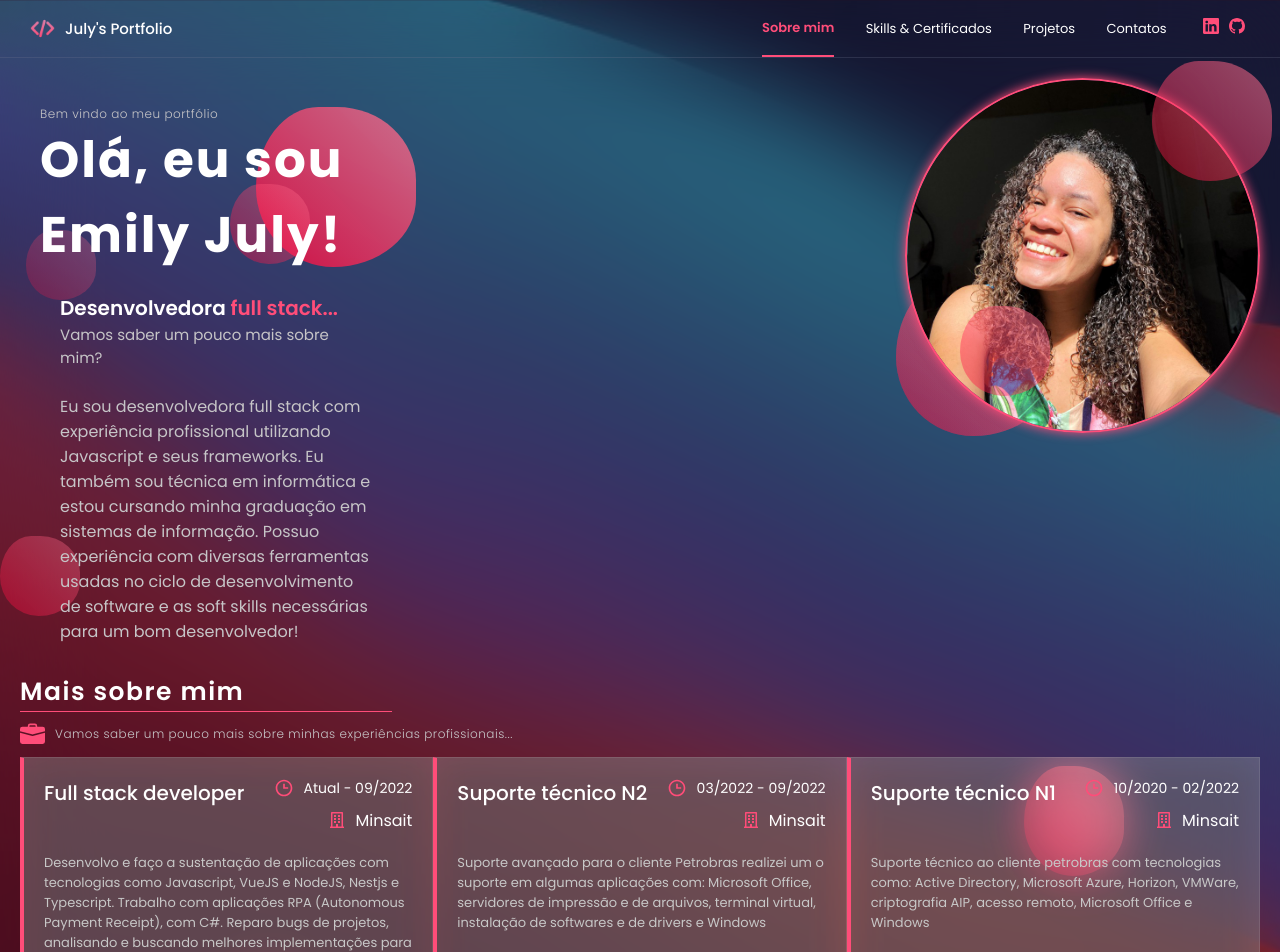
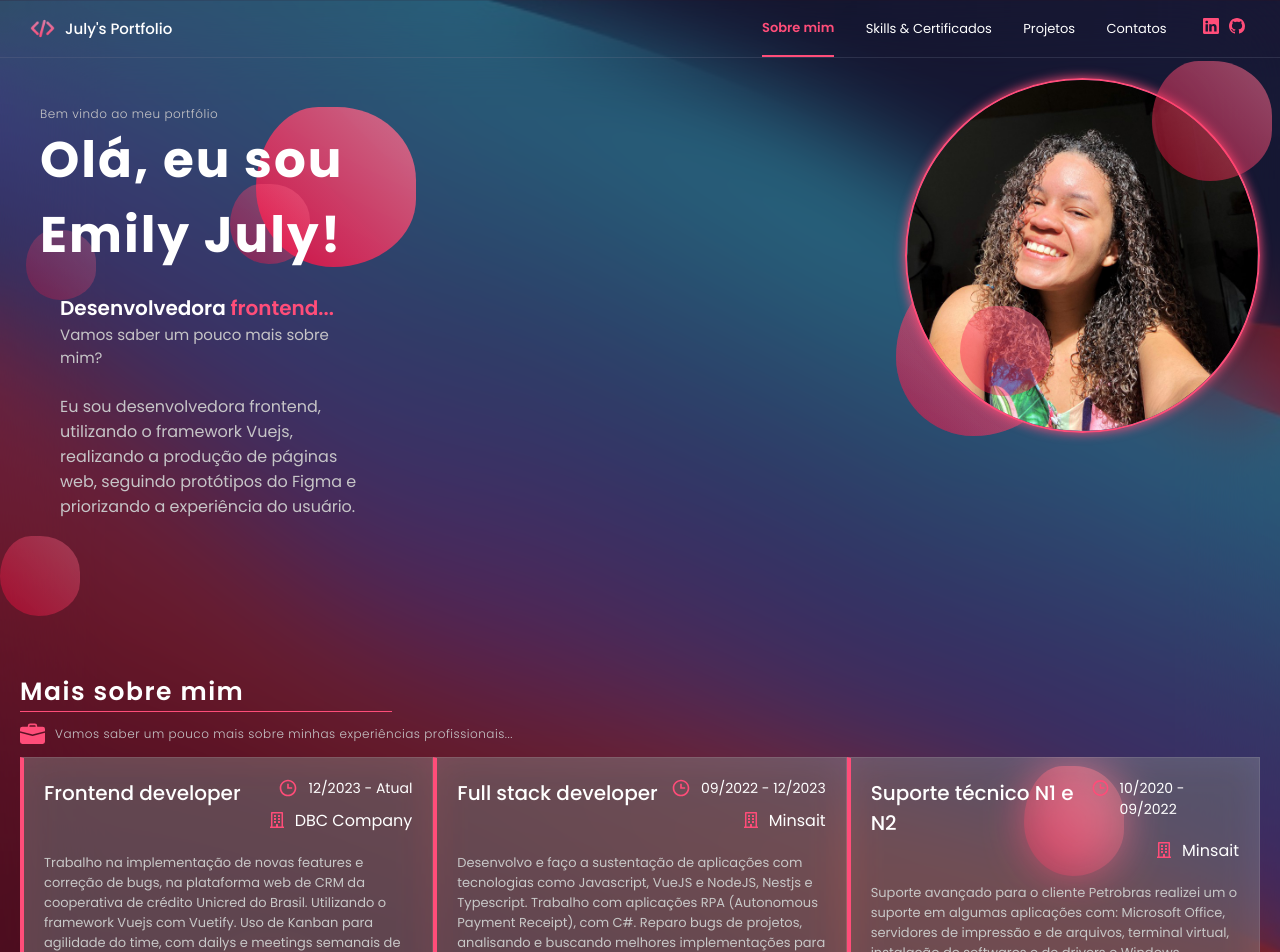
Before and after one commit to emilyjuly/new_portfolio_react, a React (Vite) app in the folder portfolio/: page / in a window 1280 px wide. Shown: the top 952 px of the page. Built offline with nearby package versions, Linux system fonts and the light colour scheme.

Commit message:
fix: Alterando experiências profissionais

```diff
--- a/portfolio/src/components/AboutMe/index.jsx
+++ b/portfolio/src/components/AboutMe/index.jsx
@@ -8,11 +8,11 @@ const AboutMe = () => {
                 <h1 className="title-text">{`Olá, eu sou Emily July!`}</h1>
                 <h3 className="subtitle-text">
                     Desenvolvedora{" "}
-                    <span className="developer">full stack...</span>
+                    <span className="developer">frontend...</span>
                 </h3>
                 <p className="content-text">{`Vamos saber um pouco mais sobre mim?`}</p>
                 <p className="apresentation-text">
-                    {`Eu sou desenvolvedora full stack com experiência profissional utilizando Javascript e seus frameworks. Eu também sou técnica em informática e estou cursando minha graduação em sistemas de informação. Possuo experiência com diversas ferramentas usadas no ciclo de desenvolvimento de software e as soft skills necessárias para um bom desenvolvedor!`}
+                    {`Eu sou desenvolvedora frontend, utilizando o framework Vuejs, realizando a produção de páginas web, seguindo protótipos do Figma e priorizando a experiência do usuário.`}
                 </p>
             </div>
             <div className="container-profile">
--- a/portfolio/src/components/ExperiencesTimeLine/index.jsx
+++ b/portfolio/src/components/ExperiencesTimeLine/index.jsx
@@ -15,8 +15,19 @@ const ExperiencesTimeLine = () => {
             </div>
             <div className="cards">
                 <TimelineCard
+                    title={"Frontend developer"}
+                    date={"12/2023 - Atual"}
+                    company={"DBC Company"}
+                    description={
+                        "Trabalho na implementação de novas features e correção de bugs, na plataforma web de CRM da cooperativa de crédito Unicred do Brasil. Utilizando o framework Vuejs com Vuetify. Uso de Kanban para agilidade do time, com dailys e meetings semanais de alinhamento e novidades nas demandas. Interação com o time de agilidade, UX, QA, Product Owners e os Tech Leaders para alinhamento e bom fluxo de desenvolvimento."
+                    }
+                    skills={
+                        "Vuejs, Vuetify, Figma, Jest, Scrum, Git, Azure e Docker, trabalho em equipe, interação entre outros setores"
+                    }
+                />
+                <TimelineCard
                     title={"Full stack developer"}
-                    date={"Atual - 09/2022"}
+                    date={"09/2022 - 12/2023"}
                     company={"Minsait"}
                     description={
                         "Desenvolvo e faço a sustentação de aplicações com tecnologias como Javascript, VueJS e NodeJS, Nestjs e Typescript. Trabalho com aplicações RPA (Autonomous Payment Receipt), com C#. Reparo bugs de projetos, analisando e buscando melhores implementações para a qualidade do produto. Atuei em uma equipe de Nível 4 para o cliente Petrobras, com manipulação de XML, banco de dados SQL e atendimentos de tickets de demandas específicas no framework Clarity."
@@ -26,22 +37,11 @@ const ExperiencesTimeLine = () => {
                     }
                 />
                 <TimelineCard
-                    title={"Suporte técnico N2"}
-                    date={"03/2022 - 09/2022"}
+                    title={"Suporte técnico N1 e N2"}
+                    date={"10/2020 - 09/2022"}
                     company={"Minsait"}
                     description={
                         "Suporte avançado para o cliente Petrobras realizei um o suporte em algumas aplicações com: Microsoft Office, servidores de impressão e de arquivos, terminal virtual, instalação de softwares e de drivers e Windows"
-                    }
-                    skills={
-                        "Trabalho em equipe, suporte de nível avançado, repasse de demandas, Microsoft Windows, Office 365 e 2016, impressoras, servidores."
-                    }
-                />
-                <TimelineCard
-                    title={"Suporte técnico N1"}
-                    date={"10/2020 - 02/2022"}
-                    company={"Minsait"}
-                    description={
-                        "Suporte técnico ao cliente petrobras com tecnologias como: Active Directory, Microsoft Azure, Horizon, VMWare, criptografia AIP, acesso remoto, Microsoft Office e Windows"
                     }
                     skills={
                         "Trabalho em equipe, suporte ao cliente, suporte receptivo, repasse de demandas, Microsoft Windows, Office 365 and 2016."
```
